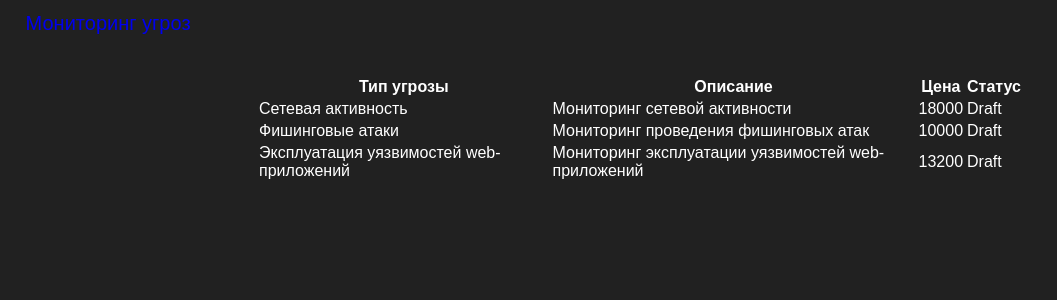
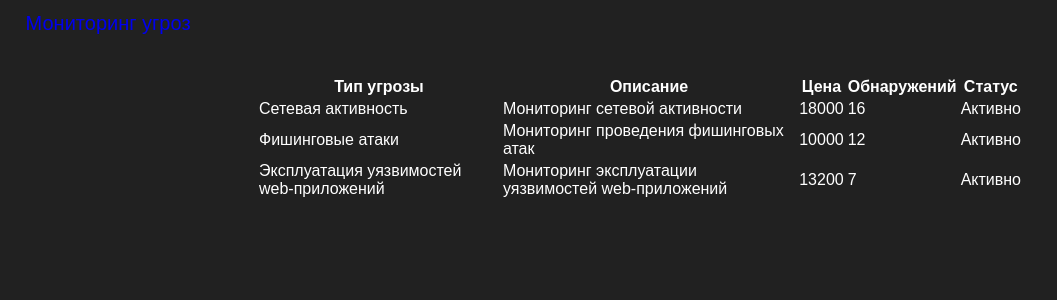
Before and after one commit to Sushakkk/front1, a Django app: page /current/ in a window 1280 px wide. Shown: the top 300 px of the page, without its empty margins (0-1057 px from the left). Run offline with Django 5.2, Linux system fonts and the light colour scheme.

Commit message:
refactor current requests page

```diff
--- a/monitoring/threats/templates/request.html
+++ b/monitoring/threats/templates/request.html
@@ -17,6 +17,7 @@
                     <th>Тип угрозы</th>
                     <th>Описание</th>
                     <th>Цена</th>
+                    <th>Обнаружений</th>
                     <th>Статус</th>
                 </tr>
             </thead>
@@ -26,6 +27,7 @@
                     <td>{{ threat.name }}</td>
                     <td>{{ threat.short_description }}</td>
                     <td>{{ threat.price }}</td>
+                    <td> {{ threat.count }}</td>
                     <td>{{ threat.status }}</td>
                 </tr>
                 {% endfor %}
--- a/monitoring/threats/views.py
+++ b/monitoring/threats/views.py
@@ -3,14 +3,13 @@ import datetime
 
 # Create your views here.
 THREATS = [
-    {'id': 1, 'name': 'Запуск вредоносного ПО', 'short_description': 'Мониторинг запуска вредоносного ПО', 'img_url':'http://127.0.0.1:9000/static/phishing.jpg', 'description':'Наши специалисты детектируют запуск вредоносного программного обеспечения в режиме 24/7, что позволяет защитить рабочие станции пользователей','count':9,'price':10000},
-    {'id': 2, 'name': 'Сетевая активность', 'short_description': 'Мониторинг сетевой активности', 'img_url':'http://127.0.0.1:9000/static/phishing.jpg', 'description':'Наши специалисты имеют большой опыт в детектировании атак, основываясь на анализе сетевого трафика','count':16,'price':18000},
-    {'id': 3, 'name': 'Эксплуатация уязвимостей', 'short_description': 'Мониторинг эксплуатации уязвимостей на рабочик станциях', 'img_url':'http://127.0.0.1:9000/static/phishing.jpg', 'description':'подробное описание атаки. многобукв. 123456787654548900','count':9,'price':11900},
+    {'id': 1, 'name': 'Запуск вредоносного ПО', 'short_description': 'Мониторинг запуска вредоносного ПО', 'img_url':'http://127.0.0.1:9000/static/virus.jpg', 'description':'Наши специалисты детектируют запуск вредоносного программного обеспечения в режиме 24/7, что позволяет защитить рабочие станции пользователей','count':9,'price':10000},
+    {'id': 2, 'name': 'Сетевая активность', 'short_description': 'Мониторинг сетевой активности', 'img_url':'http://127.0.0.1:9000/static/network.jpg', 'description':'Наши специалисты имеют большой опыт в детектировании атак, основываясь на анализе сетевого трафика','count':16,'price':18000},
+    {'id': 3, 'name': 'Эксплуатация уязвимостей', 'short_description': 'Мониторинг эксплуатации уязвимостей на рабочик станциях', 'img_url':'http://127.0.0.1:9000/static/vulnerability.jpg', 'description':'Наши специалисты имеют большой опыт в детектировании эксплуатации известных уязвимостей и атак, таких как eternal blue и kerberoasting','count':9,'price':11900},
     {'id': 4, 'name': 'Фишинговые атаки', 'short_description': 'Мониторинг проведения фишинговых атак', 'img_url':'http://127.0.0.1:9000/static/phishing.jpg','description':'Наши системы обнаружения фишинга помогут эффективно обнаружить и предотвратить фишинговую атаку','count':12,'price':10000},
-    {'id': 5, 'name': 'Атаки DoS/DDoS', 'short_description': 'Мониторинг и противодействие DoS/DDoS атакам', 'img_url':'http://127.0.0.1:9000/static/phishing.jpg','description':'подробное описание атаки. многобукв. 123456787654548900','count':73,'price':11500},
-    {'id': 6, 'name': 'Эксплуатация уязвимостей web-приложений', 'short_description': 'Мониторинг эксплуатации уязвимостей web-приложений', 'img_url':'http://127.0.0.1:9000/static/phishing.jpg','description':'подробное описание атаки. многобукв. 123456787654548900', 'count':7,'price':13200},
+    {'id': 5, 'name': 'Атаки DoS/DDoS', 'short_description': 'Мониторинг и противодействие DoS/DDoS атакам', 'img_url':'http://127.0.0.1:9000/static/ddos.jpg','description':'Наша система AntiDDoS успешно выявляет и блокирует DDoS атаки, что позволяет оставаться доступными для клиентов','count':73,'price':11500},
+    {'id': 6, 'name': 'Эксплуатация уязвимостей web-приложений', 'short_description': 'Мониторинг эксплуатации уязвимостей web-приложений', 'img_url':'http://127.0.0.1:9000/static/web.jpg','description':'Для проникновения внутрь компании хакеры зачастую используют уязвимости в web-приложений. Наши специалисты успешно детектируют и митигируют попытки эксплуатации таких уязвимостей', 'count':7,'price':13200},
 ]
-
 # TODO
 REQUESTS = [{'threat_id':4},{'threat_id':2},{'threat_id':6}]
 
@@ -42,5 +41,5 @@ def threat_request(request):
     threat_ids = [request['threat_id'] for request in REQUESTS]
     filtered_threats = [threat for threat in THREATS if threat['id'] in threat_ids]
     for threat in filtered_threats:
-        threat["status"] = "Draft"
+        threat["status"] = "Активно"
     return render(request, 'request.html', {'current_threats':filtered_threats})
```
Also changed, not shown: monitoring/threats/static/styles.css (+12 -2 lines), monitoring/threats/templates/description.html (+1 -1 lines).
